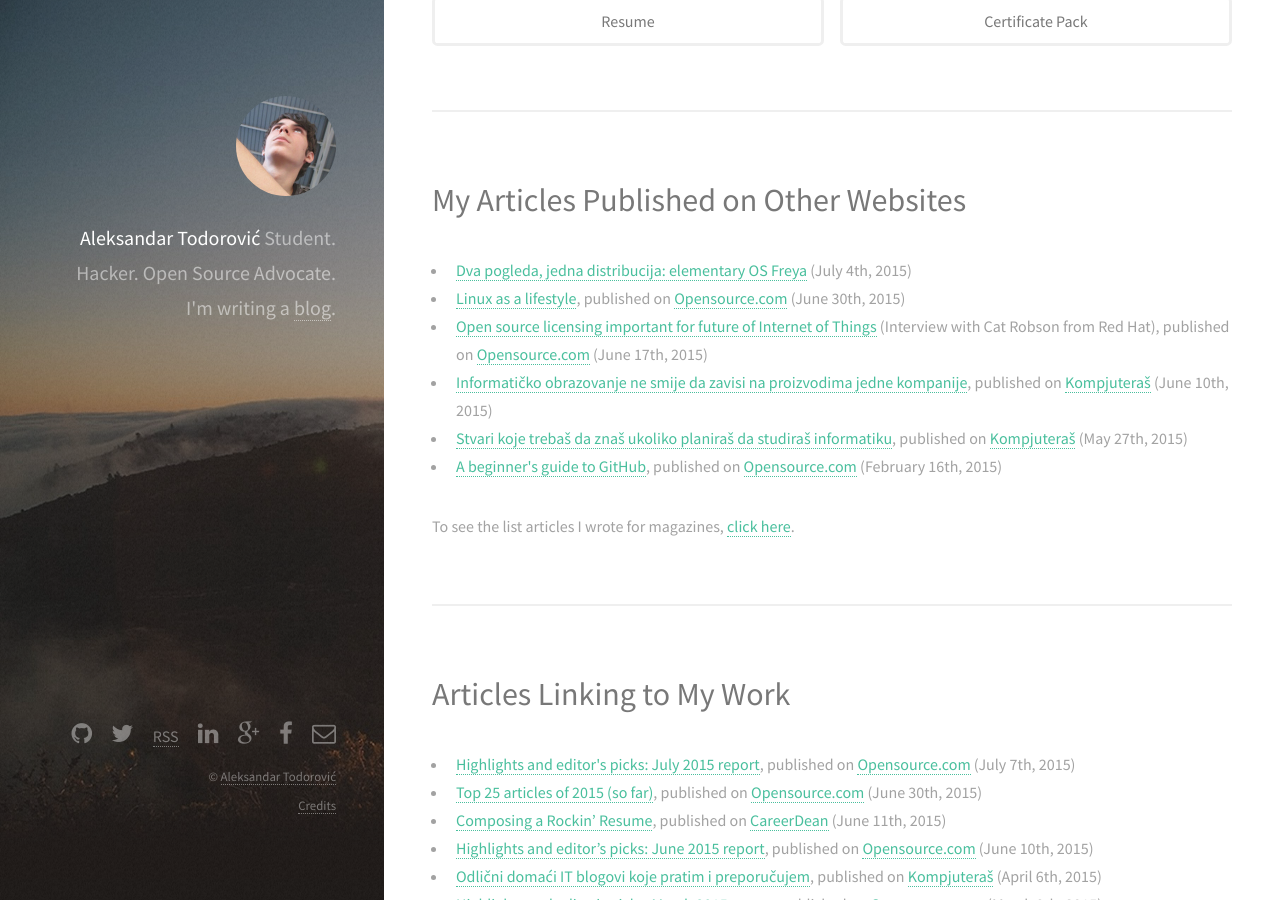
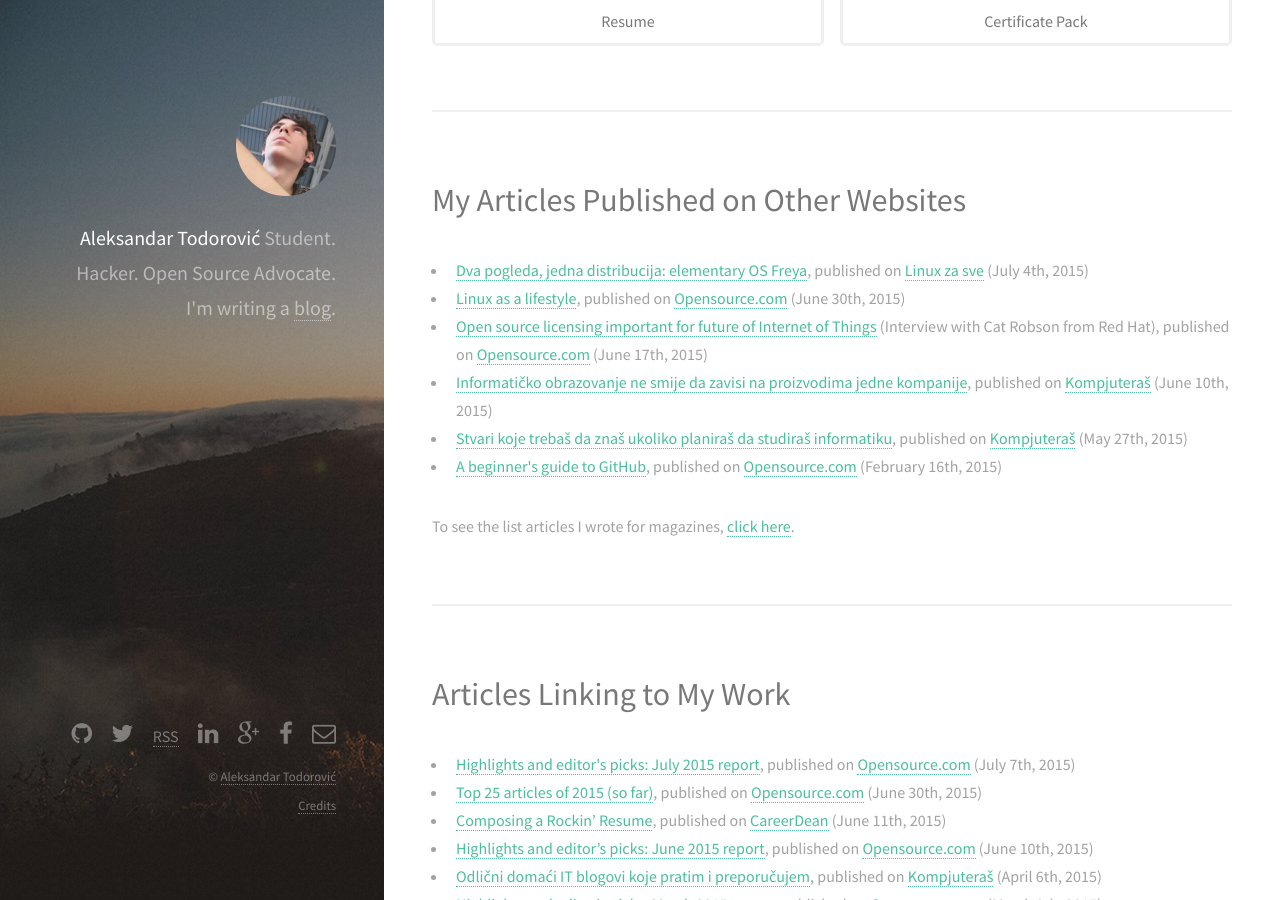
Before and after one commit to inputsh/bs.r3bl.me, a Jekyll site: the page built from index.html, in a window 1280 px wide and 900 px high, scrolled down 427 px. Built offline with Jekyll 4.4.1, drawn with Linux system fonts in a browser that asks for light colours.

Commit message:
Oops, I missed something in my last commit.

```diff
--- a/index.html
+++ b/index.html
@@ -34,7 +34,7 @@ layout: default
     <section>
       <h1>My Articles Published on Other Websites</h1>
       <ul>
-        <li><a href="http://www.linuxzasve.com/dva-pogleda-jedna-distribucija-elementary-os-freya" target="_blank">Dva pogleda, jedna distribucija: elementary OS Freya</a> (July 4th, 2015)</li>
+        <li><a href="http://www.linuxzasve.com/dva-pogleda-jedna-distribucija-elementary-os-freya" target="_blank">Dva pogleda, jedna distribucija: elementary OS Freya</a>, published on <a href="http://linuxzasve.com/" target="_blank">Linux za sve</a> (July 4th, 2015)</li>
         <li><a href="http://opensource.com/life/15/6/my-linux-story-Aleksandar-Todorovic" target="_blank">Linux as a lifestyle</a>, published on <a href="http://opensource.com" target="_blank">Opensource.com</a> (June 30th, 2015)</li>
         <li><a href="http://opensource.com/business/15/6/interview-cat-robson-red-hat" target="_blank">Open source licensing important for future of Internet of Things</a> (Interview with Cat Robson from Red Hat), published on <a href="http://opensource.com" target="_blank">Opensource.com</a> (June 17th, 2015)</li>
         <li><a href="http://kompjuteras.com/informaticko-obrazovanje-ne-smije-da-zavisi-na-proizvodima-jedne-kompanije/" target="_blank">Informatičko obrazovanje ne smije da zavisi na proizvodima jedne kompanije</a>, published on <a href="http://kompjuteras.com/" target="_blank">Kompjuteraš</a> (June 10th, 2015)</li>
```
